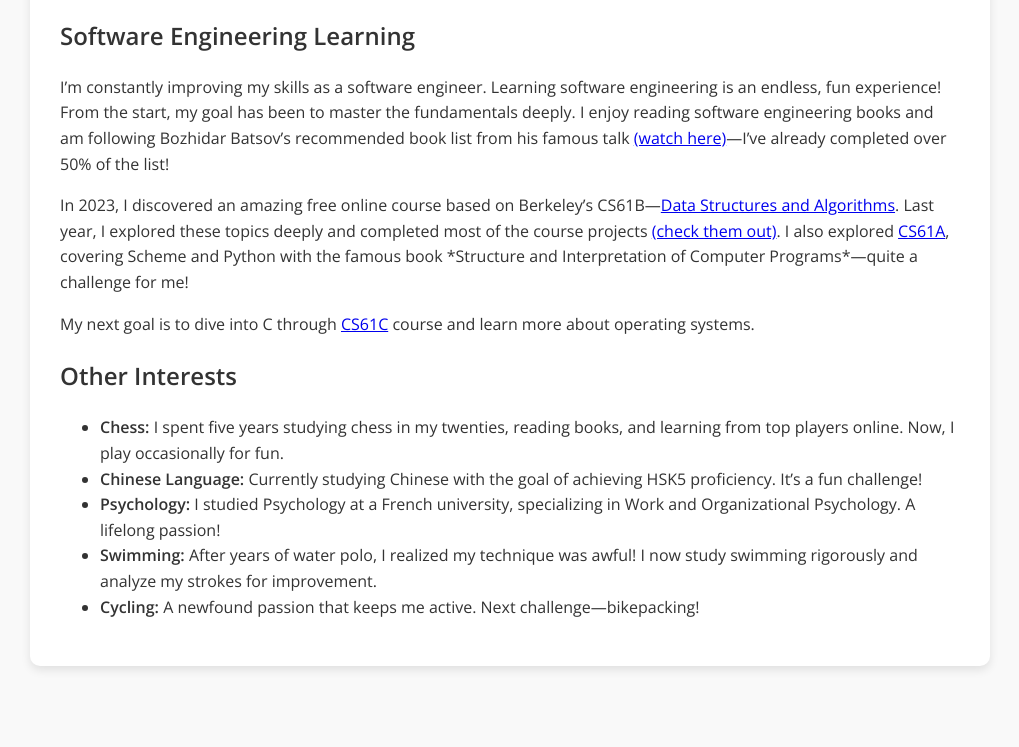
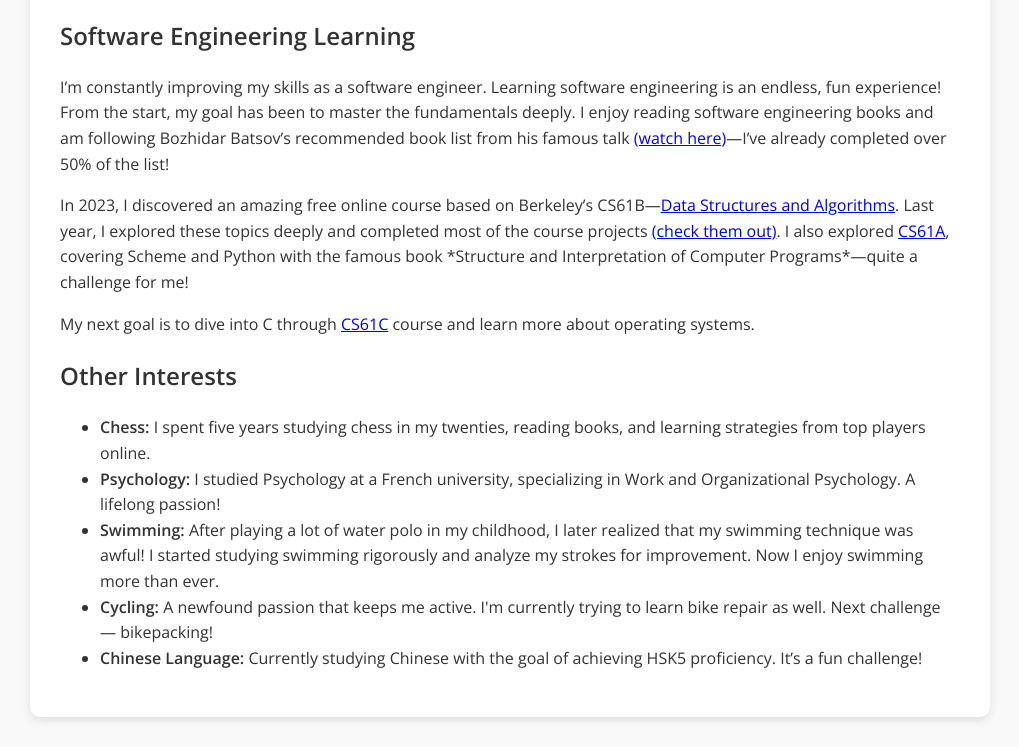
Before and after one commit to kpbochkov/konstantinbochkov.github.io, a plain HTML site: page index.html in a window 1280 px wide. Shown: the part 926-1673 px from the top of the page, without its empty margins (130-1149 px from the left). Before the commit the page ends 1622 px from the top, so only its background shows below. Drawn offline with nearby package versions, Linux system fonts and the light colour scheme.

Commit message:
update index.html

```diff
--- a/index.html
+++ b/index.html
@@ -64,11 +64,11 @@
 
         <h2 id="other-learning">Other Interests</h2>
         <ul>
-            <li><strong>Chess:</strong> I spent five years studying chess in my twenties, reading books, and learning from top players online. Now, I play occasionally for fun.</li>
+            <li><strong>Chess:</strong> I spent five years studying chess in my twenties, reading books, and learning strategies from top players online.</li>
+            <li><strong>Psychology:</strong> I studied Psychology at a French university, specializing in Work and Organizational Psychology. A lifelong passion!</li>
+            <li><strong>Swimming:</strong> After playing a lot of water polo in my childhood, I later realized that my swimming technique was awful! I started studying swimming rigorously and analyze my strokes for improvement. Now I enjoy swimming more than ever.</li>
+            <li><strong>Cycling:</strong> A newfound passion that keeps me active. I'm currently trying to learn bike repair as well. Next challenge — bikepacking!</li>
             <li><strong>Chinese Language:</strong> Currently studying Chinese with the goal of achieving HSK5 proficiency. It’s a fun challenge!</li>
-            <li><strong>Psychology:</strong> I studied Psychology at a French university, specializing in Work and Organizational Psychology. A lifelong passion!</li>
-            <li><strong>Swimming:</strong> After years of water polo, I realized my technique was awful! I now study swimming rigorously and analyze my strokes for improvement.</li>
-            <li><strong>Cycling:</strong> A newfound passion that keeps me active. Next challenge—bikepacking!</li>
         </ul>
     </section>
 </div>
```
